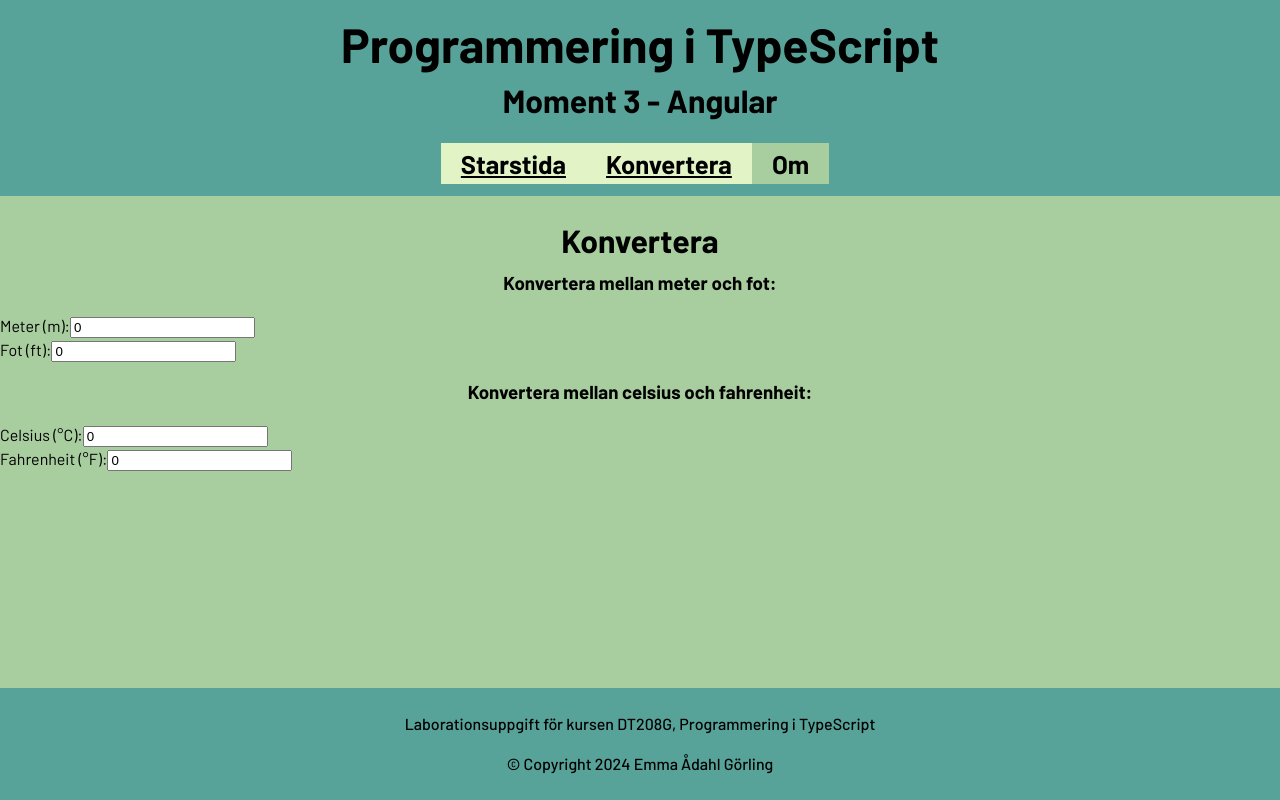
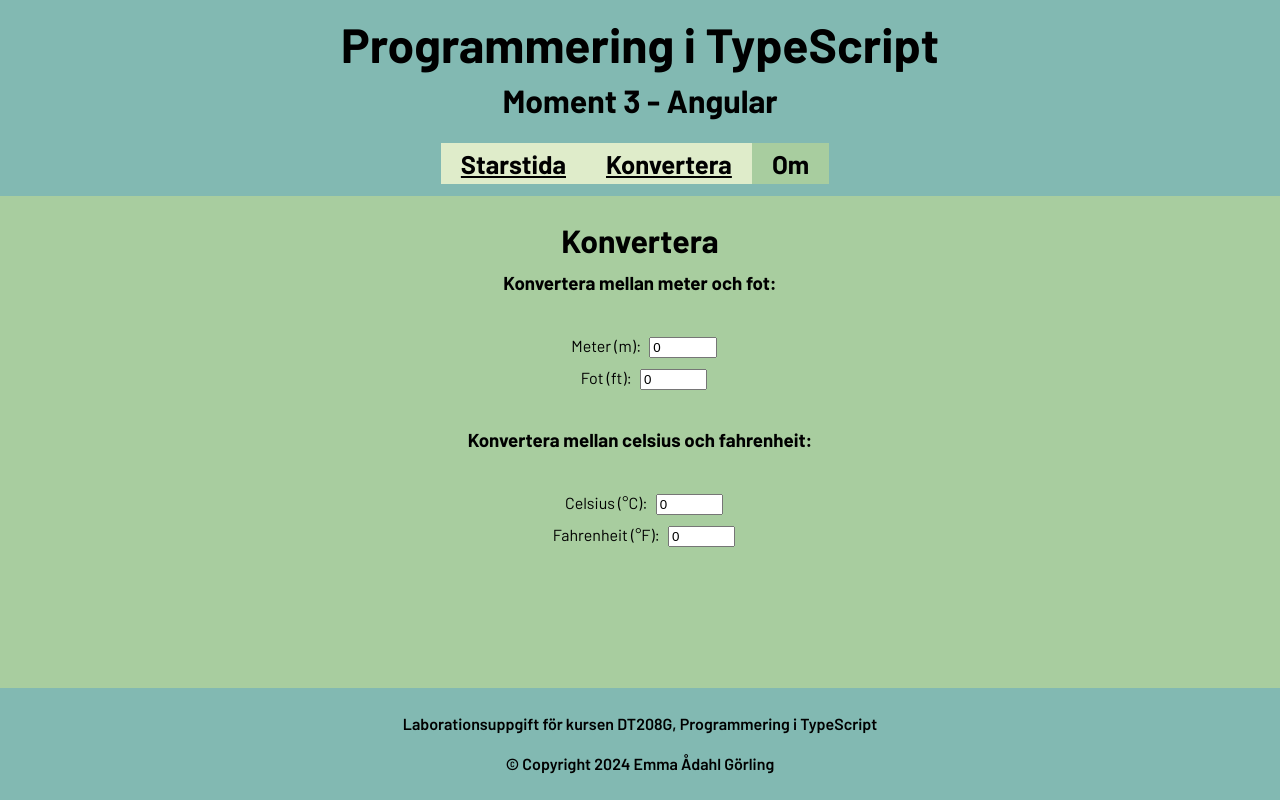
Before and after one commit to EmmaGorling/TypeScript-Moment3, an Angular app: page /converter in a window 1280 px wide. Built offline with nearby package versions, Linux system fonts and the light colour scheme.

Commit message:
Tror jag har fått ordning på det mesta av CCSen, dock ej activeLink.. Startsidan är alltid aktiv

```diff
--- a/src/app/about/about.component.scss
+++ b/src/app/about/about.component.scss
@@ -5,9 +5,9 @@ article {
     background-color: $light-green;
     margin: 2em auto 1em;
     max-width: 600px;
-
+    font-weight: 500;
     dt {
-        font-weight: 500;
+        font-weight: 600;
         text-decoration: underline;
     }
 
--- a/src/app/app.component.scss
+++ b/src/app/app.component.scss
@@ -9,7 +9,7 @@ h1, h2, footer {
 }
 footer {
     padding: 0.5em;
-    font-weight: 500;
+    font-weight: 600;
 }
 
 @media (min-width: 1000px) {
--- a/src/app/celsius/celsius.component.html
+++ b/src/app/celsius/celsius.component.html
@@ -1,7 +1,9 @@
-<div class="conatiner">
-    <label for="celsius">Celsius (°C):</label>
-    <input type="number" id="celsius" [(ngModel)]="celsius" (ngModelChange)="convertCelsius()">
-    <br>
-    <label for="fahrenheit">Fahrenheit (°F):</label>
-    <input type="number" id="fahrenheit" [(ngModel)]="fahrenheit" (ngModelChange)="convertFahrenheit()">
+<div class="container">
+    <div class="form">
+        <label for="celsius">Celsius (°C):</label>
+        <input type="number" id="celsius" [(ngModel)]="celsius" (ngModelChange)="convertCelsius()">
+        <br>
+        <label for="fahrenheit">Fahrenheit (°F):</label>
+        <input type="number" id="fahrenheit" [(ngModel)]="fahrenheit" (ngModelChange)="convertFahrenheit()">
+    </div>
 </div>
--- a/src/app/celsius/celsius.component.scss
+++ b/src/app/celsius/celsius.component.scss
@@ -0,0 +1,18 @@
+@import "../../variables.scss";
+
+.container {
+    padding: 1em;
+}
+
+.form {
+    width: fit-content;
+    text-align: center;
+    margin: 0 auto;
+    line-height: 2em;
+    label {
+        margin: 0 0.5em;
+    }
+    input {
+        width: 8ch;
+    }
+}
--- a/src/app/home/home.component.scss
+++ b/src/app/home/home.component.scss
@@ -0,0 +1,10 @@
+@import "../../variables.scss";
+
+p {
+    width: 90%;
+    max-width: 600px;
+    margin: 3em auto;
+    padding: 2em;
+    background-color: $light-green;
+    font-weight: 500;
+}
--- a/src/app/meter/meter.component.html
+++ b/src/app/meter/meter.component.html
@@ -1,7 +1,9 @@
-<div class="conatiner">
-    <label for="meter">Meter (m):</label>
-    <input type="number" id="meter" [(ngModel)]="meter" (ngModelChange)="convertMeter()">
-    <br>
-    <label for="foot">Fot (ft):</label>
-    <input type="number" id="foot" [(ngModel)]="foot" (ngModelChange)="convertFoot()">
+<div class="container">
+    <div class="form">
+        <label for="meter">Meter (m):</label>
+        <input type="number" id="meter" [(ngModel)]="meter" (ngModelChange)="convertMeter()">
+        <br>
+        <label for="foot">Fot (ft):</label>
+        <input type="number" id="foot" [(ngModel)]="foot" (ngModelChange)="convertFoot()">
+    </div>
 </div>
--- a/src/app/meter/meter.component.scss
+++ b/src/app/meter/meter.component.scss
@@ -0,0 +1,17 @@
+@import "../../variables.scss";
+.container {
+    padding: 1em;
+
+}
+.form {
+    width: fit-content;
+    text-align: center;
+    margin: 0 auto;
+    line-height: 2em;
+    label {
+        margin: 0 0.5em;
+    }
+    input {
+        width: 8ch;
+    }
+}
--- a/src/variables.scss
+++ b/src/variables.scss
@@ -1,7 +1,7 @@
 // Variables
-$blue: #496989;
-$bay: #58A399;
+$blue: #759fc9;
+$bay: #82b9b2;
 $green: #A8CD9F;
-$light-green: #E2F4C5;
+$light-green: #dfecca;
 
 $barlow: "Barlow", sans-serif;
```
